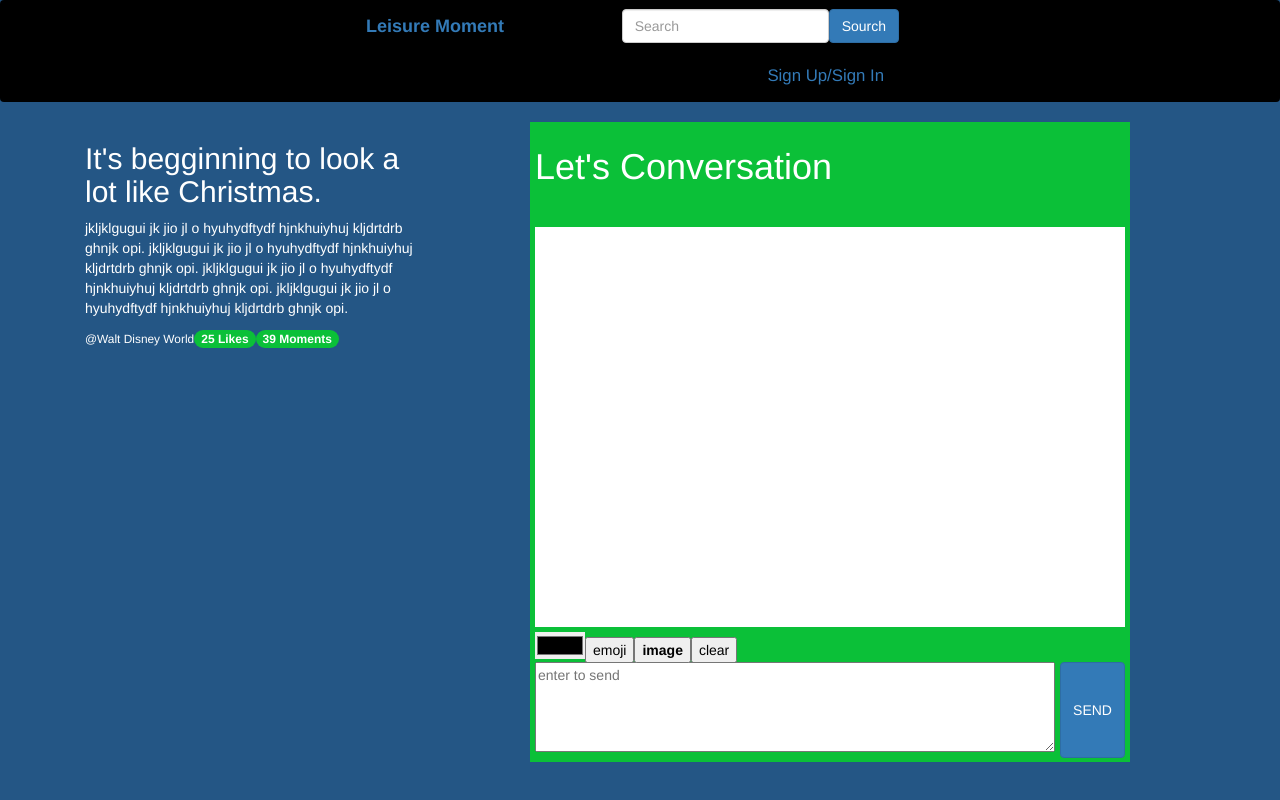
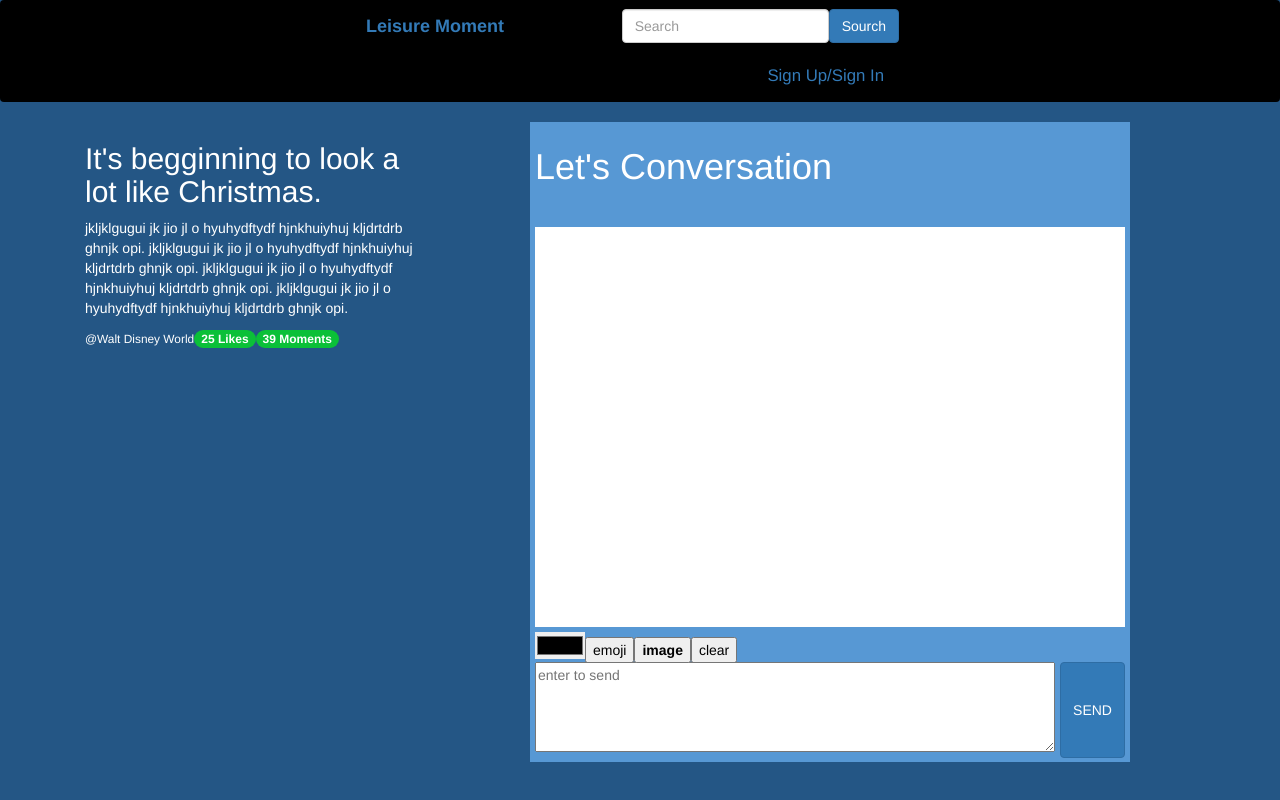
Before and after one commit to mingxinwb/leisure-moment, an Angular app in the folder lm-client/: page /moments/1 in a window 1280 px wide. Built offline with nearby package versions, Linux system fonts and the light colour scheme.

Commit message:
modify bg-color for conversation-panel

```diff
--- a/lm-client/src/app/components/conversation-panel/conversation-panel.component.css
+++ b/lm-client/src/app/components/conversation-panel/conversation-panel.component.css
@@ -9,7 +9,7 @@ html, body {
     height: 640px;
     padding: 5px;
     margin: 0 auto;
-    background-color: #0bc038;
+    background-color: #5798d4;
 }
 
 .banner {
```
